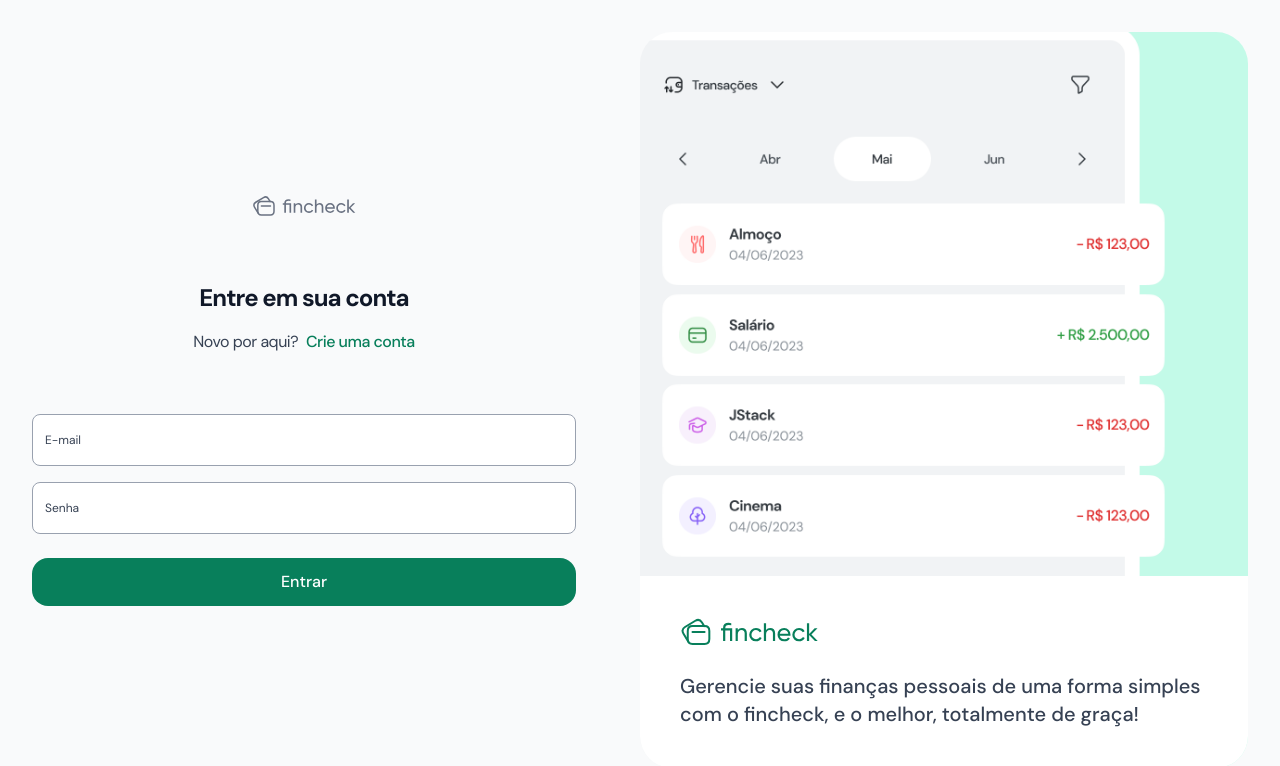
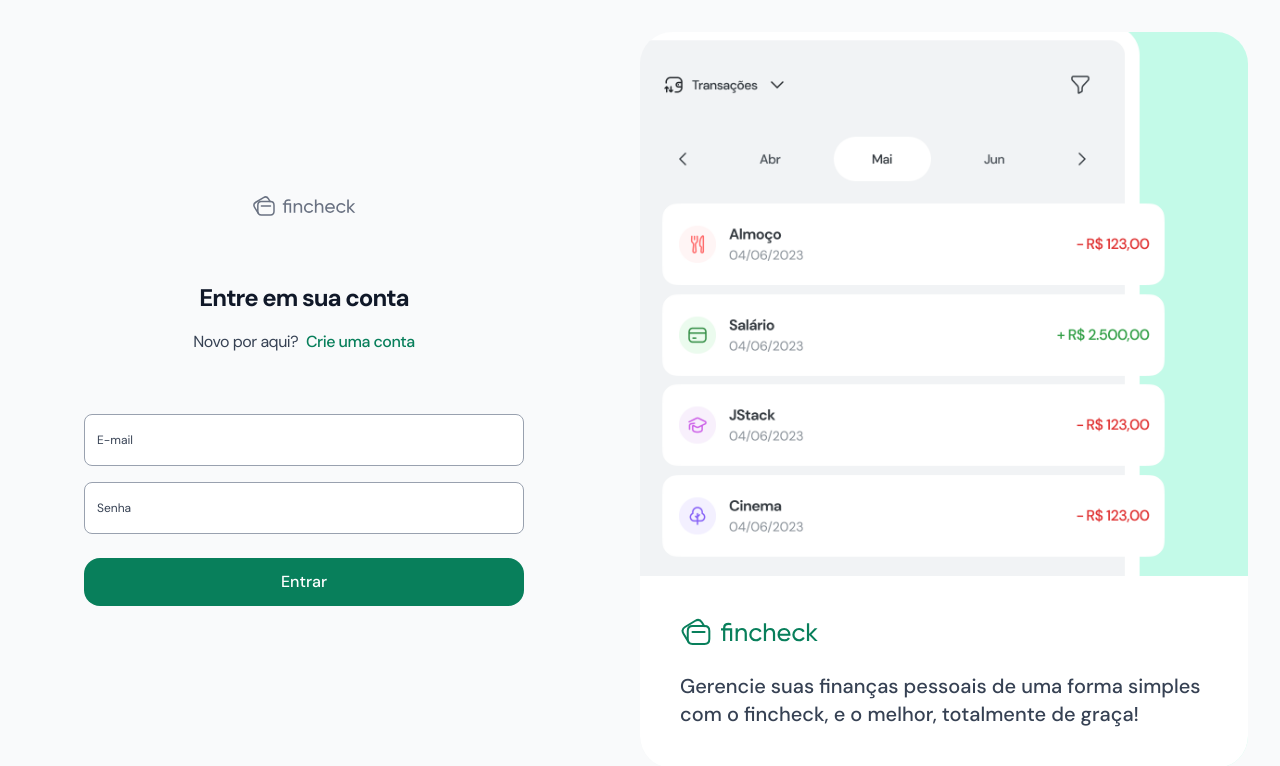
Before and after one commit to oliveiradniel/fincheck-frontend, a React (Vite) app: page /login in a window 1280 px wide. Shown: the top 766 px of the page. Built offline with nearby package versions, Linux system fonts and the light colour scheme.

Commit message:
style: add max width correctly

```diff
--- a/src/view/layouts/AuthLayout.tsx
+++ b/src/view/layouts/AuthLayout.tsx
@@ -9,7 +9,7 @@ export function AuthLayout() {
       <div className="flex h-full flex-1 flex-col items-center justify-center gap-16">
         <Logo className="h-6 text-gray-500" />
 
-        <div className="max-w-[440px + 64px] w-full px-8">
+        <div className="w-full max-w-[504px] px-8">
           <Outlet />
         </div>
       </div>
```
